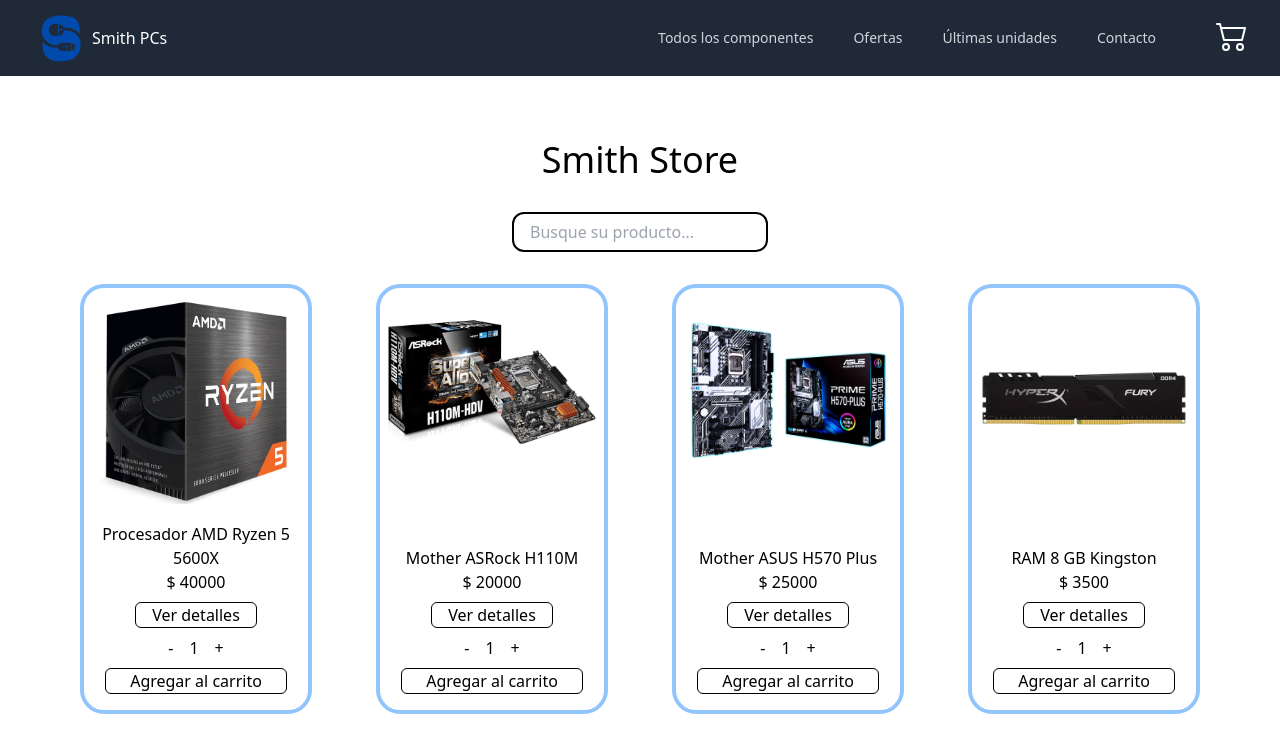
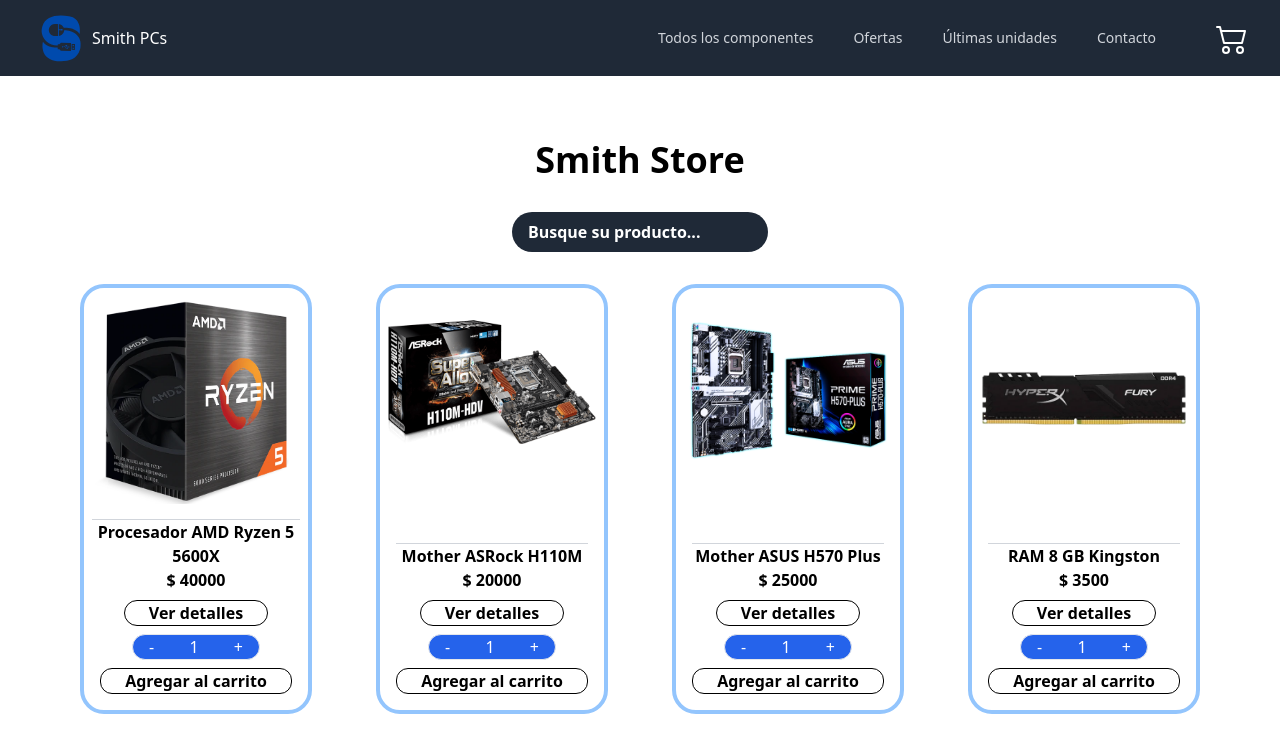
Before and after one commit to GustavoSmith/proyecto-final-coderhouse-react, a React (Create React App) app: page /proyecto-final-coderhouse-react/category/1 in a window 1280 px wide. Shown: the top 744 px of the page. Built offline with nearby package versions, Linux system fonts and the light colour scheme.

Commit message:
Se modifican estilos y se añaden funciones al carrito

```diff
--- a/src/components/CartDetail.jsx
+++ b/src/components/CartDetail.jsx
@@ -16,8 +16,12 @@
     <div className="container mx-auto mt-10">
       <div className="flex shadow-md my-10">
         <div className="w-full min-h-[80vh] bg-white px-10 py-10">
+          {cart.length ? (
+            <>
               <div className="flex justify-between border-b pb-4">
-            <h1 className="font-semibold text-2xl">{cart.length} productos</h1>
+                <h1 className="font-semibold text-2xl">
+                  {cart.length} {`${cart.length === 1 ? 'producto' : 'productos'}`}
+                </h1>
               </div>
               <div className="flex my-8 gap-4">
                 <h3 className="font-semibold text-gray-500 text-xs w-2/5 text-center">PRODUCTO</h3>
@@ -62,6 +66,18 @@
                   Finalizar compra
                 </button>
               </div>
+            </>
+          ) : (
+            <div className="flex flex-col items-center justify-center h-full text-center gap-8">
+              <h1 className="font-semibold text-2xl md:text-4xl">No hay productos en el carrito.</h1>
+              <Link
+                to="/"
+                className="font-medium text-black rounded-full border-2 border-blue-600 md:text-lg md:font-semibold px-10 py-4 hover:bg-blue-600 hover:text-white"
+              >
+                Volver a la tienda
+              </Link>
+            </div>
+          )}
         </div>
       </div>
     </div>
--- a/src/components/ItemCount.jsx
+++ b/src/components/ItemCount.jsx
@@ -19,24 +19,24 @@
     }
   };
 
+  const purchaseBtnStyle = 'rounded-xl border border-black border-solid px-6 my-2';
+
   return (
     <>
-      <div>
-        <div className="flex justify-center gap-4">
+      <div className="flex justify-between border bg-blue-600 text-white font-medium rounded-full w-32 px-4">
         <button onClick={() => changeNumber(-1)}>-</button>
         <p>{contador}</p>
         <button onClick={() => changeNumber(1)}>+</button>
       </div>
       {purchaseFlag ? (
         <Link to={'/cart'}>
-            <button className="rounded-md border border-black border-solid px-6 my-2">Finalizar compra</button>
+          <button className={purchaseBtnStyle}>Finalizar compra</button>
         </Link>
       ) : (
-          <button onClick={finishPurchase} className="rounded-md border border-black border-solid px-6 my-2">
+        <button onClick={finishPurchase} className={purchaseBtnStyle}>
           Agregar al carrito
         </button>
       )}
-      </div>
     </>
   );
 };
--- a/src/components/ItemDetail/ItemDetail.jsx
+++ b/src/components/ItemDetail/ItemDetail.jsx
@@ -16,7 +16,9 @@
         </div>
         <div className="flex justify-between flex-col gap-4 sm:flex-row md:flex-col">
           <p className="text-2xl underline-">Precio: ${price}</p>
-          <ItemCount product={product} />
+          <div className='flex flex-col justify-center items-center'>
+            <ItemCount product={product} />
+          </div>
         </div>
       </div>
     </section>
--- a/src/components/ItemList/ItemListContainer.jsx
+++ b/src/components/ItemList/ItemListContainer.jsx
@@ -50,10 +50,10 @@
     return (
       <div className="p-16 flex flex-col text-center min-h-[90vh]">
         <section className="flex flex-col items-center gap-8">
-          <h1 className="text-4xl">Smith Store</h1>
+          <h1 className="text-4xl font-semibold">Smith Store</h1>
           <div className="mb-8">
             <input
-              className="border-2 border-black w-64 h-10 rounded-xl px-4"
+              className="bg-gray-800 text-white placeholder:text-white rounded-full border-none outline-none w-64 h-10 px-4 font-semibold"
               type="search"
               value={searchField}
               placeholder="Busque su producto..."
--- a/src/components/ItemList/ItemProduct.jsx
+++ b/src/components/ItemList/ItemProduct.jsx
@@ -7,12 +7,16 @@
 
   return (
     <div className="mx-4 p-2 flex flex-col items-center sm:justify-between sm:h-[430px] border-blue-300 border-4 rounded-3xl">
-      <img src={`/proyecto-final-coderhouse-react/assets/products/${image}`} alt={`Imagen ${title}`} className="w-96 md:w-64" />
-      <div className="flex flex-col items-center">
+      <img
+        src={`/proyecto-final-coderhouse-react/assets/products/${image}`}
+        alt={`Imagen ${title}`}
+        className="w-96 md:w-64"
+      />
+      <div className="flex flex-col items-center border-t-[1px] border-gray-300 font-semibold">
         <p>{title}</p>
         <p>$ {price}</p>
         <Link to={`/item/${id}`}>
-          <button className="rounded-md border border-black border-solid px-4 my-2">Ver detalles</button>
+          <button className="rounded-full border border-black border-solid px-6 my-2">Ver detalles</button>
         </Link>
         <ItemCount product={product} />
       </div>
--- a/src/components/Navbar/CartWidget.jsx
+++ b/src/components/Navbar/CartWidget.jsx
@@ -1,15 +1,21 @@
-import React from 'react';
+import React, { useContext } from 'react';
 import { IconContext } from 'react-icons';
 import { BsCart2 } from 'react-icons/bs';
 import { Link } from 'react-router-dom';
+import { CartContext } from '../../context/CartContext';
 
 const CartWidget = ({ mobile }) => {
+  const { cart } = useContext(CartContext);
+  const cartQuantity = cart.reduce((acc, product) => acc + product.quantity, 0);
   return (
     <Link to="/cart">
-      <button className={mobile ? 'ml-2' : 'ml-8'}>
+      <button className={`flex flex-row gap-2 ${mobile ? 'ml-2' : 'ml-8'}`}>
         <IconContext.Provider value={{ size: '2rem', color: 'white' }}>
           <BsCart2 />
         </IconContext.Provider>
+        {cartQuantity > 0 ? (
+          <span className="text-white bg-blue-700 rounded-full px-2 text-sm hover:animate-bounce">{cartQuantity}</span>
+        ) : null}
       </button>
     </Link>
   );
```
Lines whose indentation alone changed are shown as unchanged.
